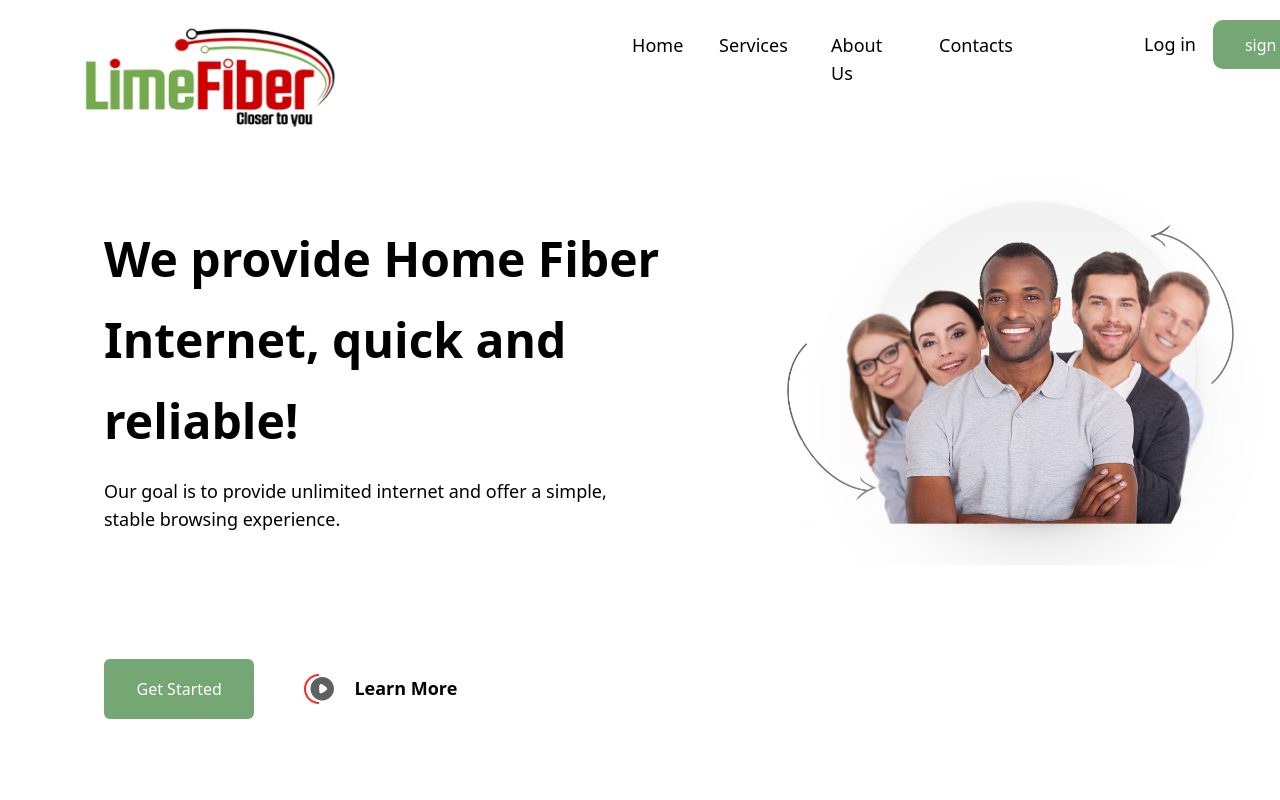
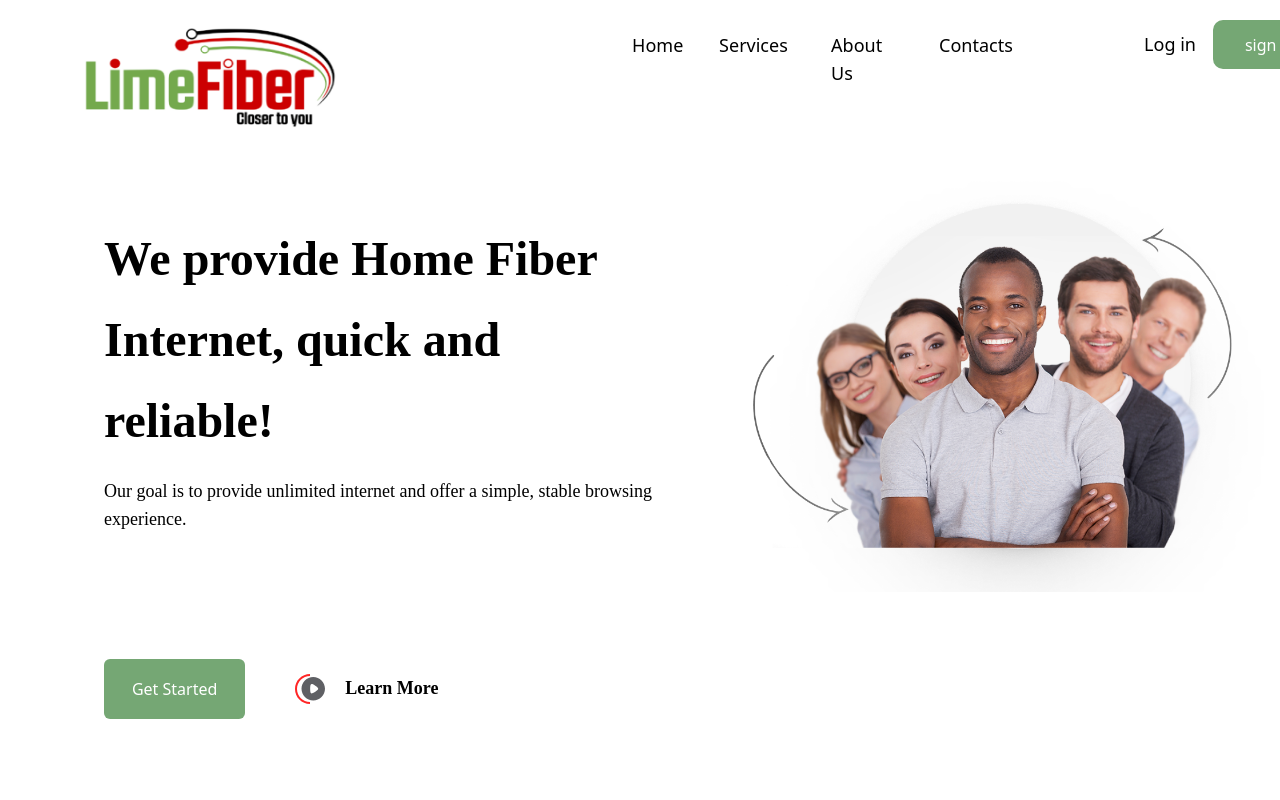
Before and after one commit to a1bx/Limefiber, a React (Create React App) app: page / in a window 1280 px wide. Shown: the top 800 px of the page. Built offline with nearby package versions, Linux system fonts and the light colour scheme.

Commit message:
font configuration

```diff
--- a/tailwind.config.js
+++ b/tailwind.config.js
@@ -12,7 +12,7 @@ module.exports = {
       "gray":"#F2F2F2"
     },
     fontFamily: {
-      "Baloo Da 2": ["'Baloo Da 2'", "cursive"],
+      "Baloo-Da-2": ["'Baloo Da 2'", "cursive"],
     },
     extend: {},
   },
```
